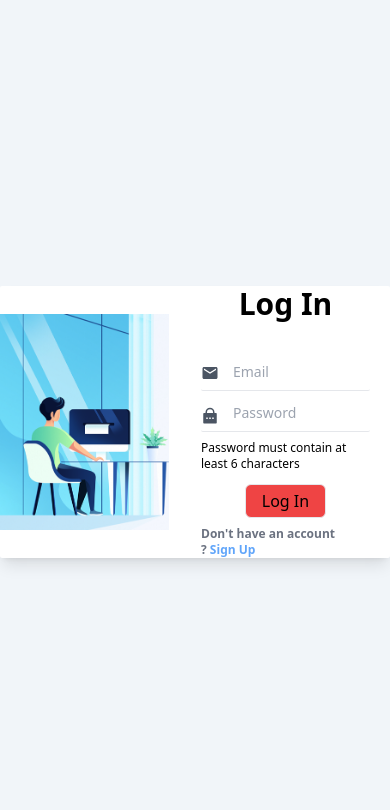
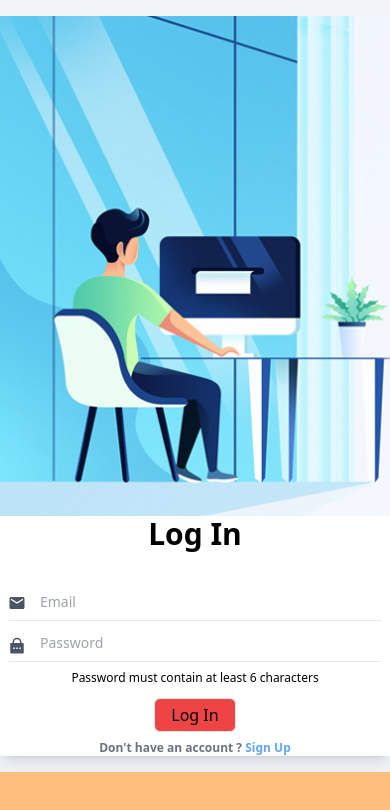
Before and after one commit to Su1207/destov_assignment, a React (Vite) app: page /auth in a window 390 px wide. Shown: the top 810 px of the page. Built offline with nearby package versions, Linux system fonts and the light colour scheme; no server answers; the HTML template or start-up script is replaced by a standard one.

Commit message:
next commit

```diff
--- a/src/pages/Auth.jsx
+++ b/src/pages/Auth.jsx
@@ -71,13 +71,13 @@ const Auth = () => {
   };
 
   return (
-    <div className="flex items-center w-full justify-center h-screen bg-slate-100">
-      <div className="max-w-full pr-5 rounded-sm shadow-lg bg-white flex justify-center items-center gap-8">
+    <div className="flex items-center w-full justify-center bg-slate-100 py-4">
+      <div className="max-w-full rounded-sm shadow-lg bg-white xl:flex lg:flex md:flex sm:flex sm:gap-8 sm:pr-5 justify-center items-center gap-4">
         <div className="flex-1">
-          <img src={Login} alt="" className="h-full" />
+          <img src={Login} alt="" className="sm:h-full h-25 w-full" />
         </div>
         <div className="flex-1">
-          <div className="flex flex-col justify-center items-center">
+          <div className="sm:flex  flex flex-col justify-center items-center mx-2">
             {signUp ? (
               <h1 className="text-3xl mb-8 font-bold">Sign Up</h1>
             ) : (
```
